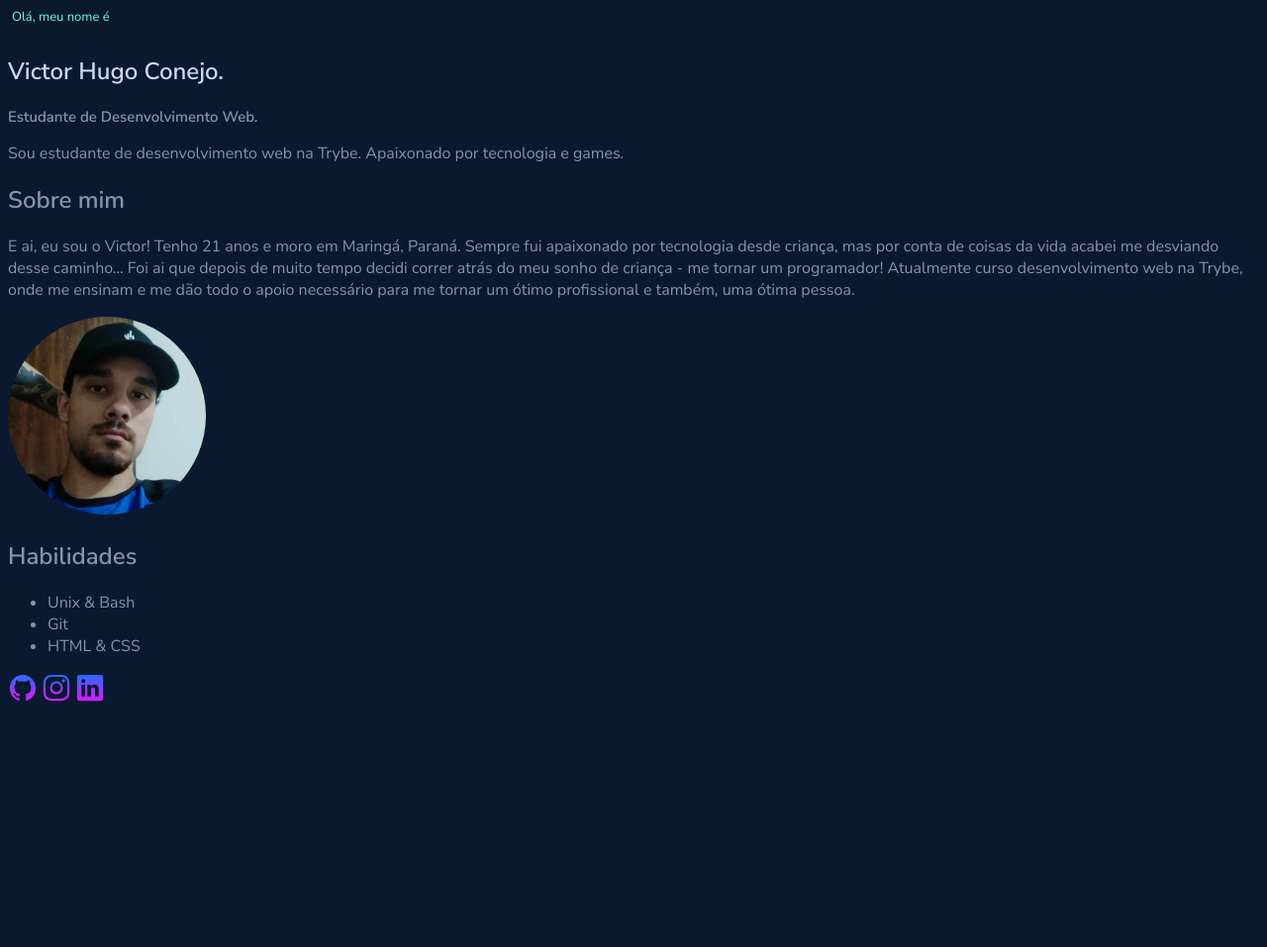
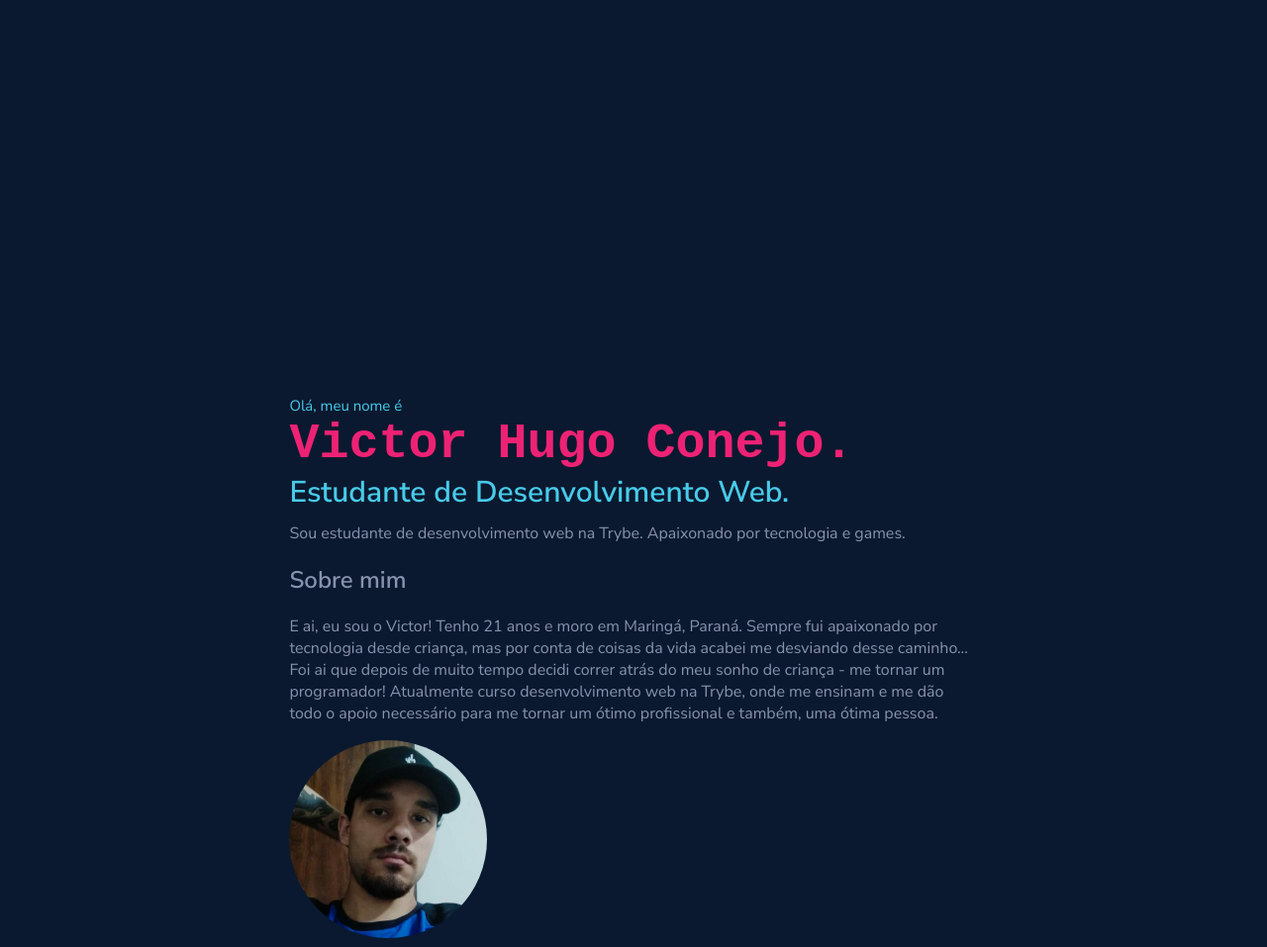
Before and after one commit to victorftw/victorftw.github.io, a plain HTML site: page index.html in a window 1280 px wide. Shown: the top 957 px of the page at 99% size. Before the commit the page ends 800 px from the top, so only its background shows below. Drawn offline with Linux system fonts and the light colour scheme.

Commit message:
alterando cores e estruturas

```diff
--- a/index.html
+++ b/index.html
@@ -9,36 +9,40 @@
     <title>Portfólio</title>
     <link rel="preconnect" href="https://fonts.googleapis.com">
     <link rel="preconnect" href="https://fonts.gstatic.com" crossorigin>
-    <link href="https://fonts.googleapis.com/css2?family=Nunito+Sans:ital,wght@0,200;0,300;0,400;0,600;1,200;1,300;1,400;1,600&display=swap" rel="stylesheet">
+    <link
+        href="https://fonts.googleapis.com/css2?family=Nunito+Sans:ital,wght@0,200;0,300;0,400;0,600;1,200;1,300;1,400;1,600&display=swap"
+        rel="stylesheet">
     <link rel="stylesheet" type="text/css" href="style.css">
 
 </head>
 
 <body>
-    <h1 id="ola">Olá, meu nome é</h1>
-    <h2 id="nome">Victor Hugo Conejo.</h2>
-    <h3 id="dev">Estudante de Desenvolvimento Web.</h3>
+    <div class="conteudo">
+        <div class="info">
+            <h1>Olá, meu nome é</h1>
+            <h2>Victor Hugo Conejo.</h2>
+            <h3>Estudante de Desenvolvimento Web.</h3>
             <p>
                 Sou estudante de desenvolvimento web na Trybe. Apaixonado por tecnologia e games.
             </p>
+        </div>
         <h2>Sobre mim</h2>
         <div>
-        <div>
+            <div class="desc">
                 <p>
                     E ai, eu sou o Victor! Tenho 21 anos e moro em Maringá, Paraná. Sempre fui apaixonado por tecnologia
-                desde criança, mas por conta de coisas da vida acabei me desviando desse caminho... Foi ai que depois de
+                    desde criança, mas por conta de coisas da vida acabei me desviando desse caminho... Foi ai que
+                    depois de
                     muito tempo decidi correr atrás do meu sonho de criança - me tornar um programador! Atualmente curso
-                desenvolvimento web na Trybe, onde me ensinam e me dão todo o apoio necessário para me tornar um ótimo
+                    desenvolvimento web na Trybe, onde me ensinam e me dão todo o apoio necessário para me tornar um
+                    ótimo
                     profissional e também, uma ótima pessoa.
                 </p>
             </div>
-
             <div>
-            <img id="foto" src="foto.jpg" alt="Foto do Victor" height="200px">
+                <img id='foto' src="foto.jpg" alt="Foto do Victor" height="200px">
             </div>
-
         </div>
-
         <h2>Habilidades</h2>
         <div>
             <ul>
@@ -47,10 +51,13 @@
                 <li>HTML & CSS</li>
             </ul>
         </div>
-
-    <a href="https://github.com/victorftw" target="_blank"> <img src="logo-github.svg" alt="Icone GitHub" height="30px"></a>
-    <a href="https://www.instagram.com/victorftw_/" target="_blank"> <img src="logo-instagram.svg"Icone Instagram" height="30px"></a>
-    <a href="https://www.linkedin.com/in/victor-hugo-conejo-8a36931a7/" target="_blank"> <img src="logo-linkedin.svg" alt="Icone Linkedin" height="30px"></a>
+        <a href="https://github.com/victorftw" target="_blank"> <img src="logo-github.svg" alt="Icone GitHub"
+                height="30px"></a>
+        <a href="https://www.instagram.com/victorftw_/" target="_blank"> <img src="logo-instagram.svg" Icone Instagram"
+                height="30px"></a>
+        <a href="https://www.linkedin.com/in/victor-hugo-conejo-8a36931a7/" target="_blank"> <img
+                src="logo-linkedin.svg" alt="Icone Linkedin" height="30px"></a>
+    </div>
 
 </body>
 
--- a/style.css
+++ b/style.css
@@ -1,24 +1,46 @@
+* {
+    border: 0;
+    padding: 0;
+}
 body {
     background-color: #0A192F;
     font-family: 'Nunito Sans', sans-serif;
     color: #8892B0;
 }
 
-#ola {
-    color: #64ffda;
-    font-size: 13px;
-    font-weight: 400;
-    margin: 0px 0px 30px 4px;
+div.conteudo {
+    width: 55%;
+    margin: 0 auto;
 }
 
-#nome {
-    color: #CCD6F6;
-    font-size: 40px, 8vw, 80px;
+div.info {
+    text-align: left;
+    margin-top: 400px;
 }
 
-#dev {
-    color: #8892B0;
+div.info h1 {
+    color: #48CBE9;
     font-size: 15px;
+    font-weight: 400;
+    margin-bottom: 0px;
+}
+
+div.info h2 {
+    color: #ED2274;
+    font-family: monospace;
+    font-size: 50px;
+    font-weight: 900;
+    margin: 0px;
+}
+
+div.info h3 {
+    color: #48CBE9;
+    font-size: 30px;
+    margin: 0px;
+}
+
+div.info p {
+    margin-top: 10px;
 }
 
 a {
```
Lines whose indentation alone changed are shown as unchanged.
